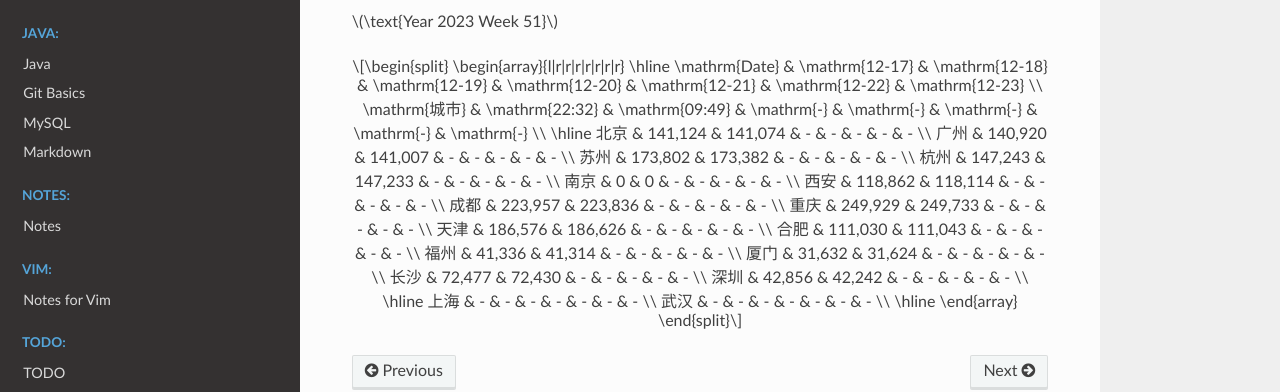
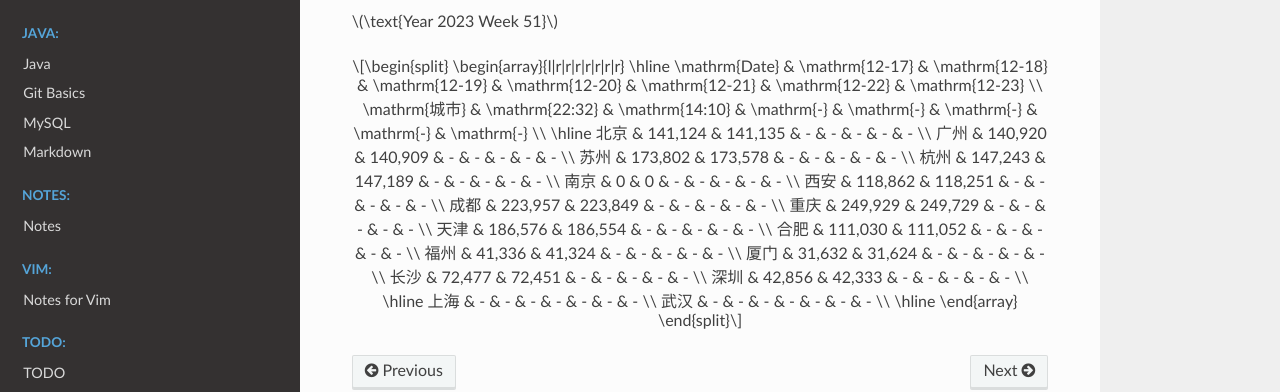
Before and after one commit to Pyrad/pyradnotes, a Sphinx documentation site: the page built from source/RealEstate/resalenumbers2023.md, in a window 1280 px wide and 900 px high, scrolled down 20662 px. Shown: the part 380-772 px from the top of the window. Built offline with Sphinx 7.4.7 and the Read the Docs theme 2.0.0, drawn with Linux system fonts in a browser that asks for light colours; a script that is not in the unit is left out.

Commit message:
Realestate Update resale numbers 2023-12-18 14:10

```diff
--- a/source/RealEstate/resalenumbers2023.md
+++ b/source/RealEstate/resalenumbers2023.md
@@ -1346,22 +1346,22 @@ $$
 \begin{array}{l|r|r|r|r|r|r|r}
 \hline
 \mathrm{Date} & \mathrm{12-17} & \mathrm{12-18} & \mathrm{12-19} & \mathrm{12-20} & \mathrm{12-21} & \mathrm{12-22} & \mathrm{12-23} \\
-\mathrm{城市} & \mathrm{22:32} & \mathrm{09:49} & \mathrm{-} & \mathrm{-} & \mathrm{-} & \mathrm{-} & \mathrm{-} \\
+\mathrm{城市} & \mathrm{22:32} & \mathrm{14:10} & \mathrm{-} & \mathrm{-} & \mathrm{-} & \mathrm{-} & \mathrm{-} \\
 \hline
-北京 & 141,124 & 141,074 & - & - & - & - & - \\
-广州 & 140,920 & 141,007 & - & - & - & - & - \\
-苏州 & 173,802 & 173,382 & - & - & - & - & - \\
-杭州 & 147,243 & 147,233 & - & - & - & - & - \\
+北京 & 141,124 & 141,135 & - & - & - & - & - \\
+广州 & 140,920 & 140,909 & - & - & - & - & - \\
+苏州 & 173,802 & 173,578 & - & - & - & - & - \\
+杭州 & 147,243 & 147,189 & - & - & - & - & - \\
 南京 & 0 & 0 & - & - & - & - & - \\
-西安 & 118,862 & 118,114 & - & - & - & - & - \\
-成都 & 223,957 & 223,836 & - & - & - & - & - \\
-重庆 & 249,929 & 249,733 & - & - & - & - & - \\
-天津 & 186,576 & 186,626 & - & - & - & - & - \\
-合肥 & 111,030 & 111,043 & - & - & - & - & - \\
-福州 & 41,336 & 41,314 & - & - & - & - & - \\
+西安 & 118,862 & 118,251 & - & - & - & - & - \\
+成都 & 223,957 & 223,849 & - & - & - & - & - \\
+重庆 & 249,929 & 249,729 & - & - & - & - & - \\
+天津 & 186,576 & 186,554 & - & - & - & - & - \\
+合肥 & 111,030 & 111,052 & - & - & - & - & - \\
+福州 & 41,336 & 41,324 & - & - & - & - & - \\
 厦门 & 31,632 & 31,624 & - & - & - & - & - \\
-长沙 & 72,477 & 72,430 & - & - & - & - & - \\
-深圳 & 42,856 & 42,242 & - & - & - & - & - \\
+长沙 & 72,477 & 72,451 & - & - & - & - & - \\
+深圳 & 42,856 & 42,333 & - & - & - & - & - \\
 \hline
 上海 & - & - & - & - & - & - & - \\
 武汉 & - & - & - & - & - & - & - \\
```
Also changed, not shown: 1 other file.
